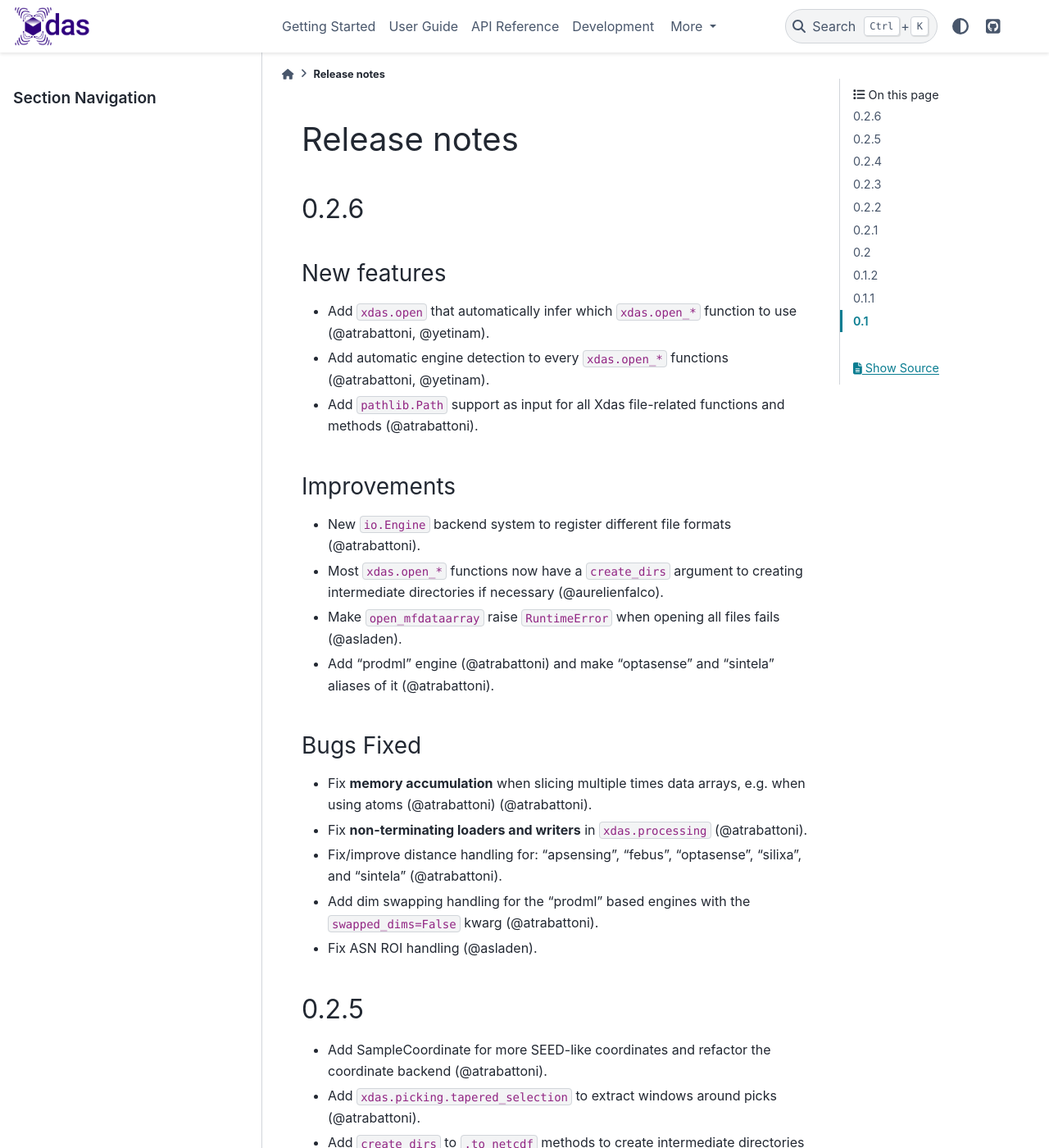
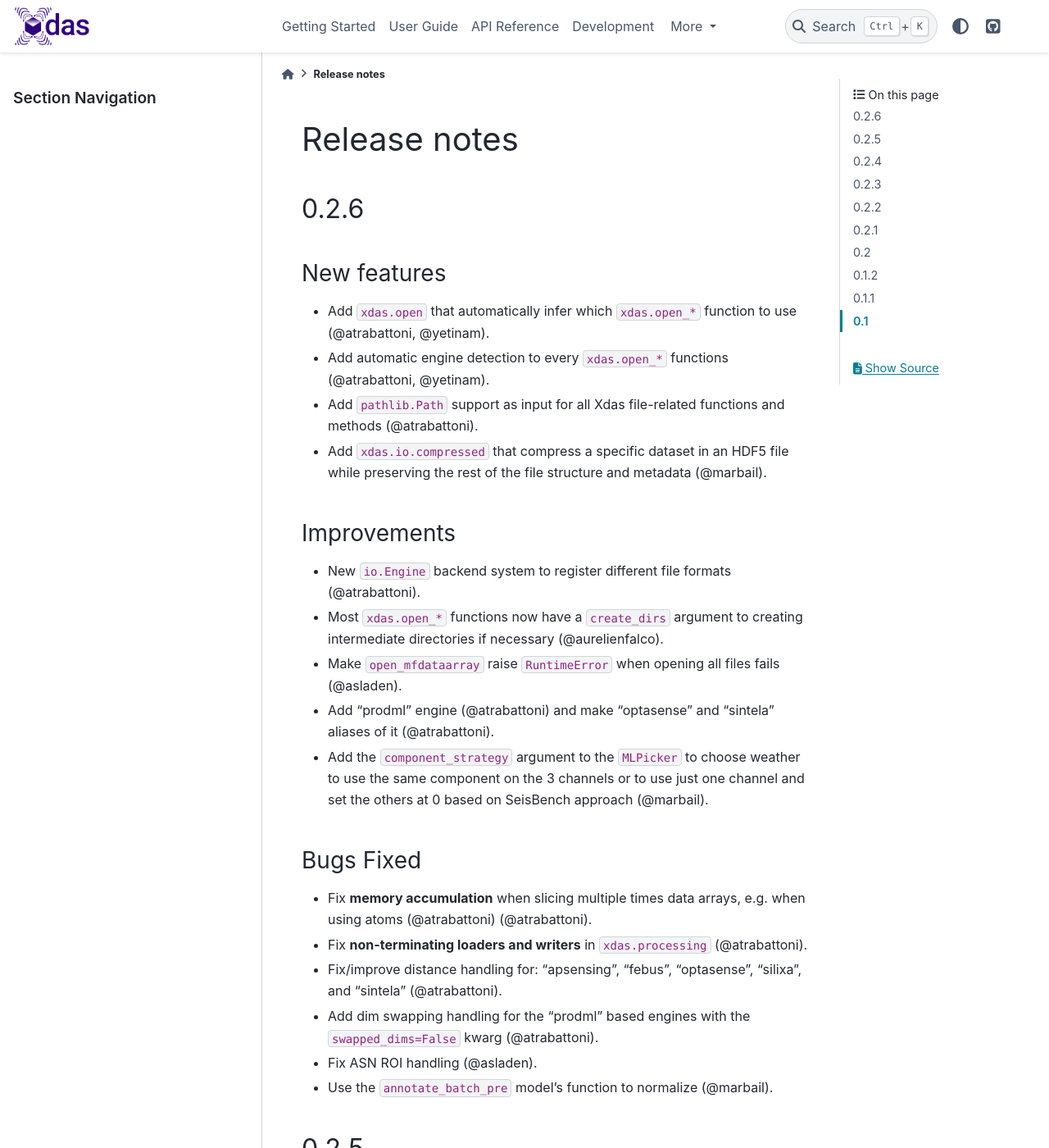
Before and after one commit to xdas-dev/xdas, a Sphinx documentation site: the page built from docs/release-notes.md, in a window 1280 px wide and 1400 px high. Shown: the whole window at 82% size. Built offline with Sphinx 7.4.7 and the PyData theme 0.15.4, drawn with Linux system fonts in a browser that asks for light colours.

```diff
--- a/docs/release-notes.md
+++ b/docs/release-notes.md
@@ -6,12 +6,14 @@
 - Add `xdas.open` that automatically infer which `xdas.open_*` function to use (@atrabattoni, @yetinam).
 - Add automatic engine detection to every `xdas.open_*` functions (@atrabattoni, @yetinam).
 - Add `pathlib.Path` support as input for all Xdas file-related functions and methods (@atrabattoni).
+- Add `xdas.io.compressed` that compress a specific dataset in an HDF5 file while preserving the rest of the file structure and metadata (@marbail).
 
 ### Improvements
 - New `io.Engine` backend system to register different file formats (@atrabattoni).
 - Most `xdas.open_*` functions now have a `create_dirs` argument to creating intermediate directories if necessary (@aurelienfalco).
 - Make `open_mfdataarray` raise `RuntimeError` when opening all files fails (@asladen).
 - Add "prodml" engine (@atrabattoni) and make "optasense" and "sintela" aliases of it (@atrabattoni).
+- Add the `component_strategy` argument to the `MLPicker` to choose weather to use the same component on the 3 channels or to use just one channel and set the others at 0 based on SeisBench approach (@marbail).
 
 ### Bugs Fixed
 - Fix **memory accumulation** when slicing multiple times data arrays, e.g. when using atoms (@atrabattoni) (@atrabattoni).
@@ -19,6 +21,7 @@
 - Fix/improve distance handling for: "apsensing", "febus", "optasense", "silixa", and "sintela" (@atrabattoni).
 - Add dim swapping handling for the "prodml" based engines with the `swapped_dims=False` kwarg (@atrabattoni).
 - Fix ASN ROI handling (@asladen).
+- Use the `annotate_batch_pre` model's function to normalize (@marbail).
 
 ## 0.2.5
 - Add SampleCoordinate for more SEED-like coordinates and refactor the coordinate backend (@atrabattoni).
```
Also changed, not shown: docs/api/io.md (+12 -0 lines), 2 other files.
